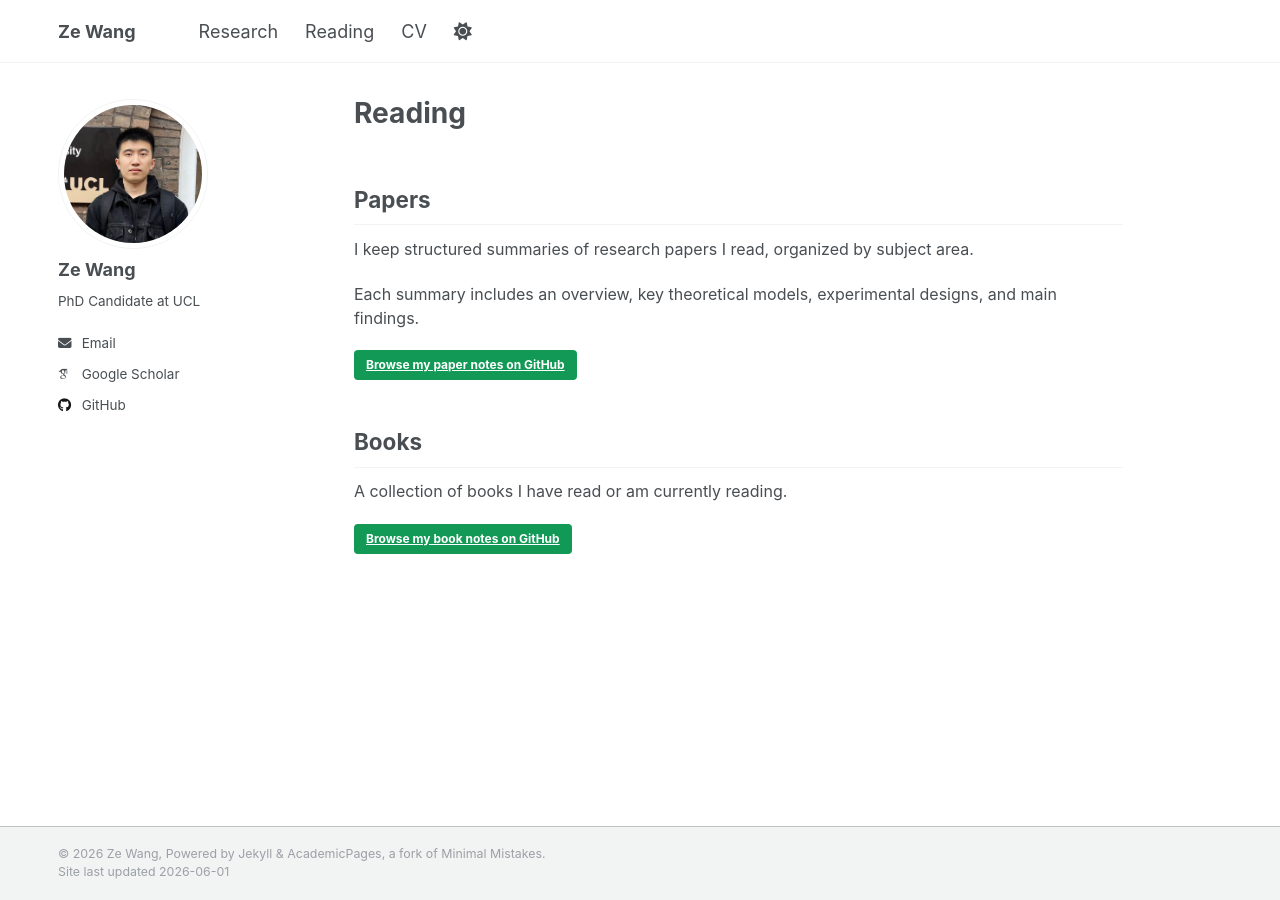
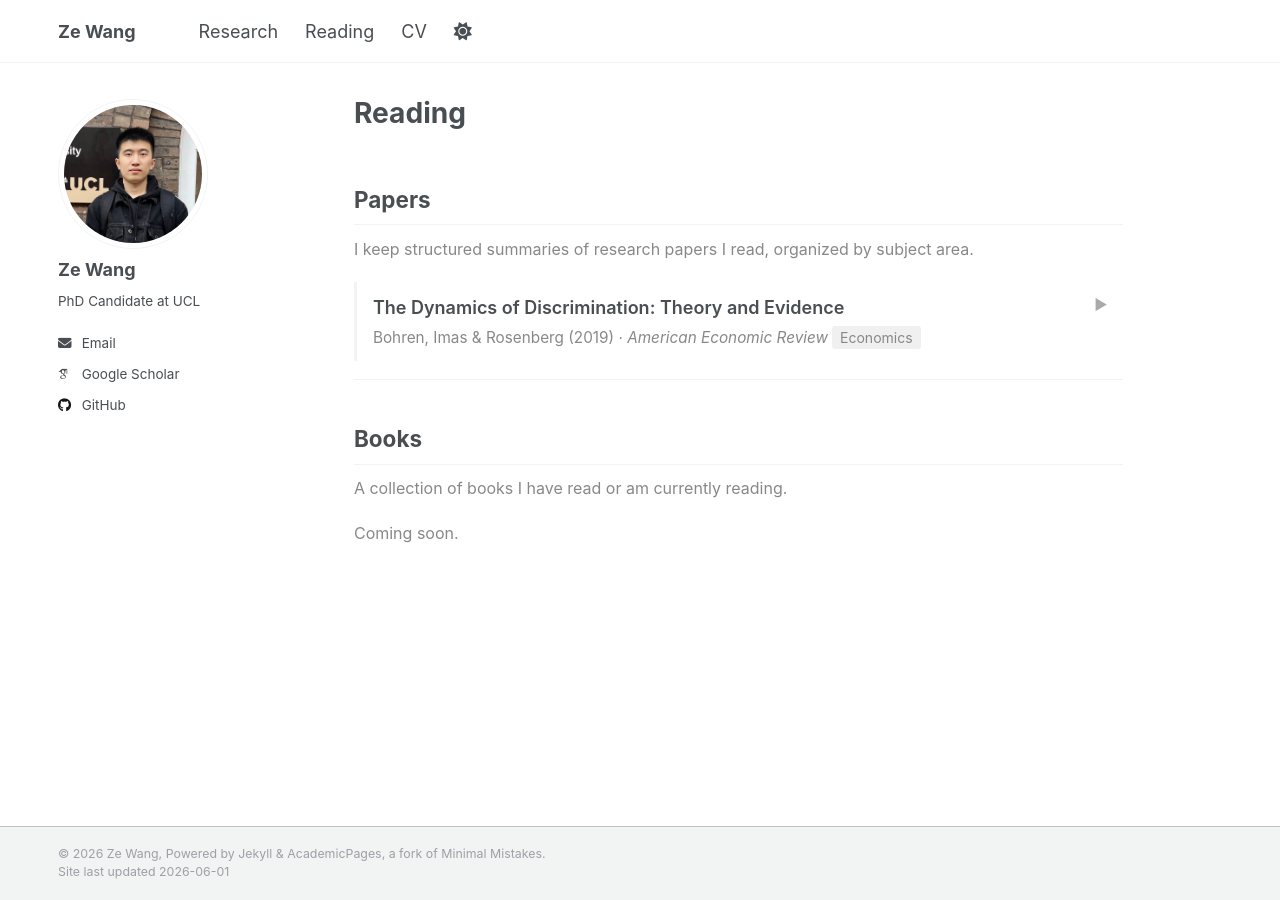
Before and after one commit to ZeWang-29/zewang.uk, a Jekyll site: the page built from _pages/reading.md, in a window 1280 px wide. Built offline with Jekyll 4.4.1, drawn with Linux system fonts in a browser that asks for light colours; some web fonts are replaced; a script that is not in the unit is left out.

Commit message:
Redesign Reading page with expandable paper/book cards

```diff
--- /dev/null
+++ b/_data/reading_papers.yml
@@ -0,0 +1,8 @@
+- title: "The Dynamics of Discrimination: Theory and Evidence"
+  authors: "Bohren, Imas & Rosenberg"
+  year: 2019
+  venue: "American Economic Review"
+  topic: "Economics"
+  date_read: "2026-06-01"
+  summary: |
+    This research explores how discrimination evolves when workers accumulate track records. The fundamental insight centers on a critical distinction: "signals (quality) are unobservable, but evaluations (history) are observable." The authors develop theory showing that different discrimination sources—correct beliefs, biased beliefs, or preferences—produce distinct dynamic patterns. Whether discrimination reverses between novice and established stages directly tests the underlying mechanism.
--- a/_pages/reading.md
+++ b/_pages/reading.md
@@ -5,16 +5,138 @@
 author_profile: true
 ---
 
+<style>
+.reading-list {
+  list-style: none;
+  padding: 0;
+  margin: 0;
+}
+
+.reading-item {
+  border-left: 3px solid var(--global-border-color, #e0e0e0);
+  margin-bottom: 12px;
+  padding: 0;
+}
+
+.reading-item details {
+  padding: 0;
+  margin: 0;
+}
+
+.reading-item summary {
+  padding: 12px 16px;
+  cursor: pointer;
+  list-style: none;
+  transition: background 0.2s;
+}
+
+.reading-item summary::-webkit-details-marker {
+  display: none;
+}
+
+.reading-item summary:hover {
+  background: var(--global-code-bg-color, #f6f6f6);
+}
+
+.reading-item[open] {
+  border-left-color: var(--global-link-color, #119955);
+}
+
+.reading-item details[open] summary {
+  border-bottom: 1px solid var(--global-border-color, #eee);
+}
+
+.reading-title {
+  font-weight: 600;
+  font-size: 1rem;
+  color: var(--global-text-color, #1a1a1a);
+  display: block;
+  margin-bottom: 4px;
+}
+
+.reading-meta {
+  font-size: 0.85rem;
+  color: var(--global-muted-text-color, #888);
+}
+
+.reading-meta .topic {
+  display: inline-block;
+  background: var(--global-code-bg-color, #f0f0f0);
+  padding: 1px 8px;
+  border-radius: 3px;
+  font-size: 0.78rem;
+  margin-left: 4px;
+}
+
+.reading-summary {
+  padding: 14px 16px;
+  font-size: 0.92rem;
+  line-height: 1.7;
+  color: var(--global-text-color, #333);
+}
+
+.reading-expand-icon {
+  float: right;
+  font-size: 0.8rem;
+  color: var(--global-muted-text-color, #aaa);
+  transition: transform 0.2s;
+}
+
+details[open] .reading-expand-icon {
+  transform: rotate(90deg);
+}
+
+.section-note {
+  font-size: 0.9rem;
+  color: var(--global-muted-text-color, #888);
+  margin-bottom: 20px;
+}
+</style>
+
 ## Papers
 
-I keep structured summaries of research papers I read, organized by subject area.
+<p class="section-note">I keep structured summaries of research papers I read, organized by subject area.</p>
 
-Each summary includes an overview, key theoretical models, experimental designs, and main findings.
+<ul class="reading-list">
+{% for paper in site.data.reading_papers %}
+<li class="reading-item">
+<details>
+<summary>
+<span class="reading-expand-icon">&#9654;</span>
+<span class="reading-title">{{ paper.title }}</span>
+<span class="reading-meta">{{ paper.authors }} ({{ paper.year }}) · <i>{{ paper.venue }}</i><span class="topic">{{ paper.topic }}</span></span>
+</summary>
+<div class="reading-summary">{{ paper.summary | markdownify }}</div>
+</details>
+</li>
+{% endfor %}
+</ul>
 
-[Browse my paper notes on GitHub](https://github.com/ZeWang-29/what-i-read-papers){: .btn .btn--primary}
+{% if site.data.reading_papers.size == 0 %}
+<p class="section-note">Coming soon.</p>
+{% endif %}
+
+---
 
 ## Books
 
-A collection of books I have read or am currently reading.
+<p class="section-note">A collection of books I have read or am currently reading.</p>
 
-[Browse my book notes on GitHub](https://github.com/ZeWang-29/what-i-read-books){: .btn .btn--primary}
+{% if site.data.reading_books.size > 0 %}
+<ul class="reading-list">
+{% for book in site.data.reading_books %}
+<li class="reading-item">
+<details>
+<summary>
+<span class="reading-expand-icon">&#9654;</span>
+<span class="reading-title">{{ book.title }}</span>
+<span class="reading-meta">{{ book.authors }} ({{ book.year }})<span class="topic">{{ book.topic }}</span></span>
+</summary>
+<div class="reading-summary">{{ book.summary | markdownify }}</div>
+</details>
+</li>
+{% endfor %}
+</ul>
+{% else %}
+<p class="section-note">Coming soon.</p>
+{% endif %}
```
Also changed, not shown: _data/reading_books.yml (added, +7 -0 lines).
